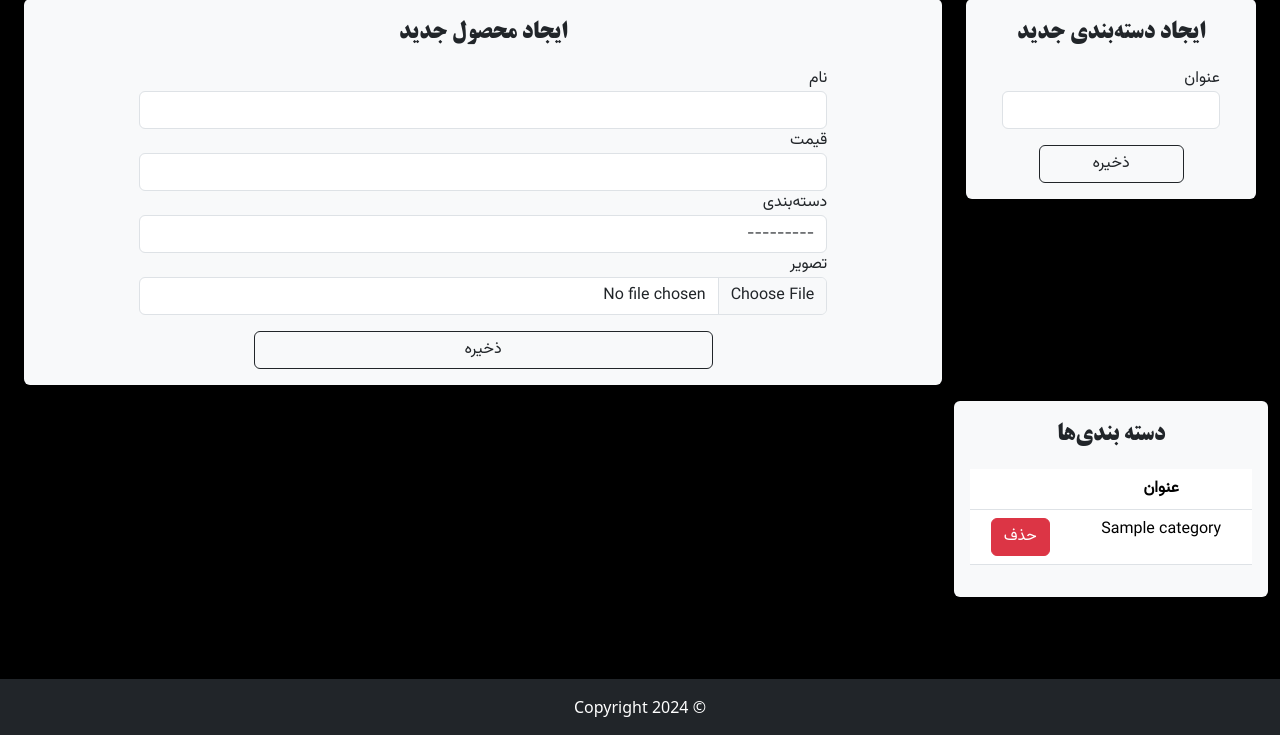
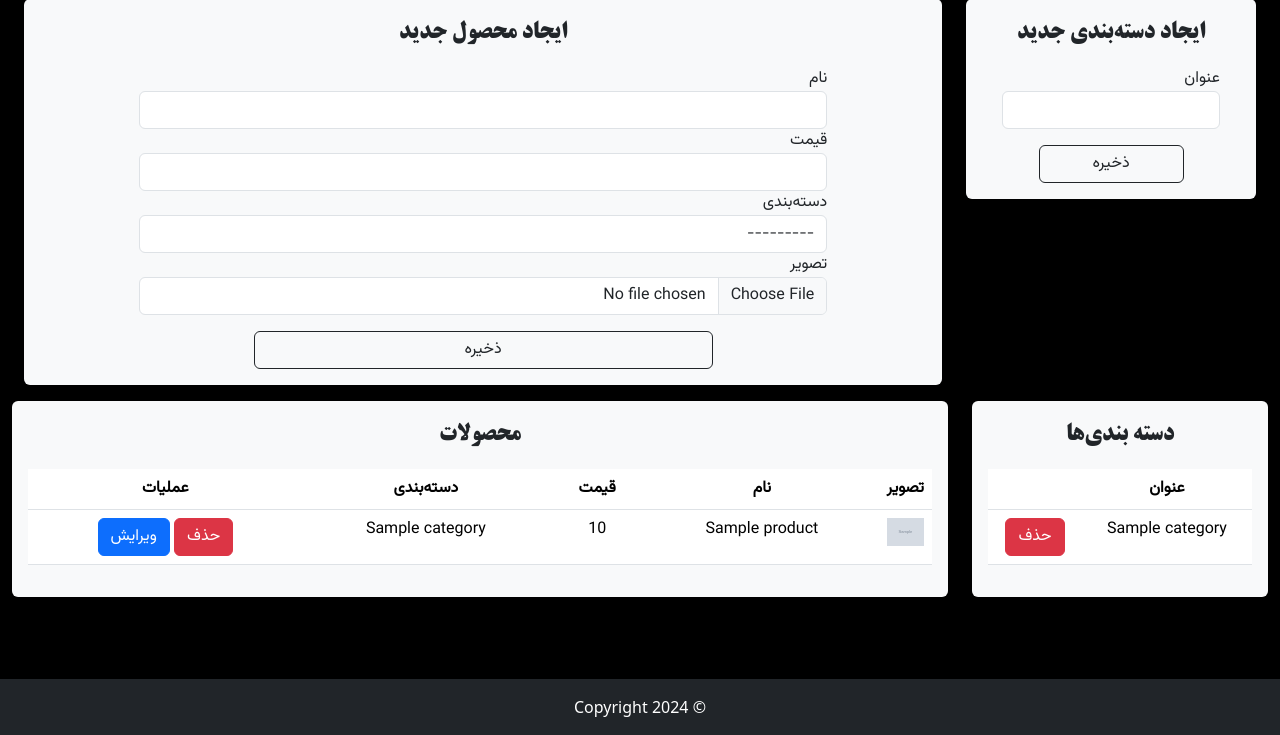
Before and after one commit to Behnaz81/CoffeShopMenu, a Django app: page /dashboard/ in a window 1280 px wide. Shown: the part 65-800 px from the top of the page. Run offline with Django 5.2, Linux system fonts and the light colour scheme; a user stored in the database is signed in; tables that the repository leaves empty hold one stand-in row (values such as "Sample post"); grey boxes marked "Sample" are stand-in pictures.

Commit message:
listing products in the dashboard

```diff
--- a/core/templates/core/dashboard.html
+++ b/core/templates/core/dashboard.html
@@ -68,8 +68,10 @@
         </div>
     </div>
 
+    <div class="row">
         <!-- Category list -->
-     <div class="bg-light w-25 rounded p-3 mt-3">
+         <div class="col-3">
+             <div class="bg-light rounded p-3 mt-3">
                 <p class="fs-4 titr text-center">دسته بندی‌ها</p>
                 <table class="table text-center">
                     <thead>
@@ -93,6 +95,49 @@
                     </tbody>
                   </table>
              </div>
+         </div>
          <!-- Category list -->
 
+        <!-- Product list -->
+        <div class="col-9">
+            <div class="bg-light rounded p-3 mt-3">
+                <p class="fs-4 titr text-center">محصولات</p>
+                <table class="table text-center">
+                    <thead>
+                      <tr>
+                        <th scope="col">تصویر</th>
+                        <th scope="col">نام</th>
+                        <th scope="col">قیمت</th>
+                        <th scope="col">دسته‌بندی</th>
+                        <th scope="col">عملیات</th>
+                    </tr>
+                    </thead>
+                    <tbody>
+                        {% for product in products %}
+                            <tr>
+                                <td style="width: 5%;">
+                                    <img class="img-fluid" src="{{ product.image.url }}" alt="{{ product.name }}">
+                                </td>
+                                <td>{{ product.name }}</td>
+                                <td>{{ product.price }}</td>
+                                <td>{{ product.category }}</td>
+                                <td>
+                                    <form method="post" action="" class="d-inline">
+                                        {% csrf_token %}
+                                        <button type="submit" class="btn btn-danger">حذف</button>
+                                    </form>
+                                    <form method="post" action="" class="d-inline">
+                                        {% csrf_token %}
+                                        <button type="submit" class="btn btn-primary">ویرایش</button>
+                                    </form>
+                                </td>
+                            </tr>
+                        {% endfor %}
+                    </tbody>
+                  </table>
+             </div>
+             <!-- Product list -->
+         </div>
+    </div>
+
 {% endblock %}
```
Lines whose indentation alone changed are shown as unchanged.
